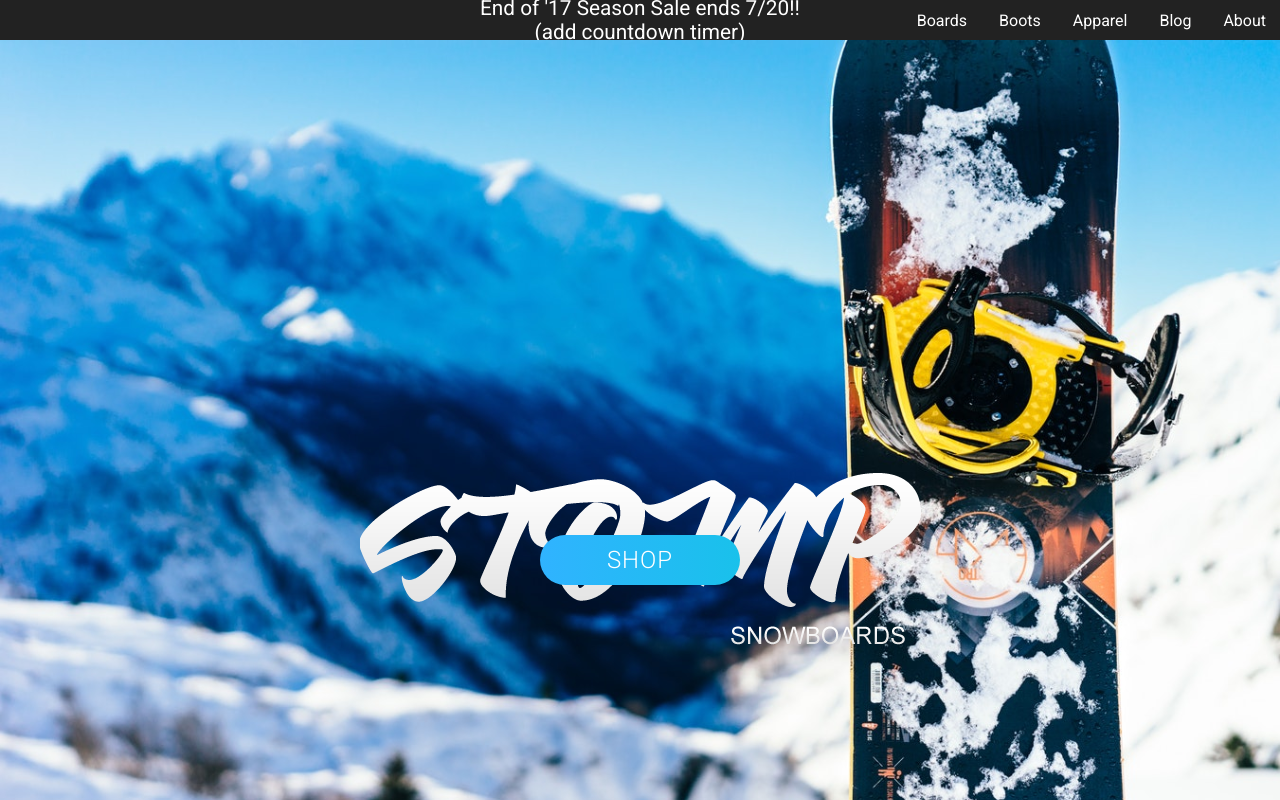
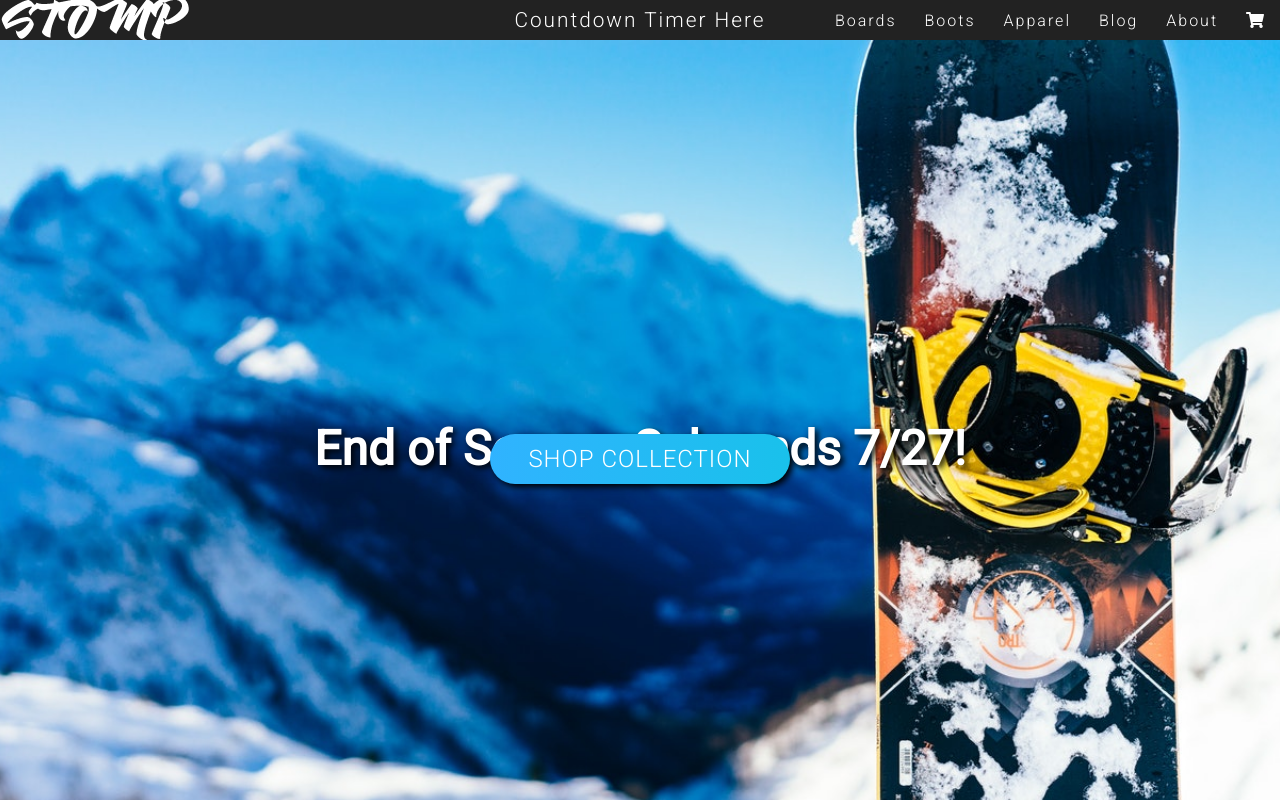
Before and after one commit to 30ozSteak/Snow-Tell, a plain HTML site: page index.html in a window 1280 px wide. Shown: the top 800 px of the page. Drawn offline with nearby package versions, Linux system fonts and the light colour scheme.

Commit message:
First pass through landing page

```diff
--- a/index.html
+++ b/index.html
@@ -4,36 +4,35 @@
   <meta charset="UTF-8">
   <meta name="viewport" content="width=device-width, initial-scale=1.0">
   <meta http-equiv="X-UA-Compatible" content="ie=edge">
-  <link href="https://fonts.googleapis.com/css?family=Roboto:300,400" rel="stylesheet">
+  <link href="https://fonts.googleapis.com/css?family=Roboto:100,300,400" rel="stylesheet">
   <link rel="stylesheet" href="style.css">
-  <title>Document</title>
+  <link rel="stylesheet" href="https://use.fontawesome.com/releases/v5.0.13/css/all.css" integrity="sha384-DNOHZ68U8hZfKXOrtjWvjxusGo9WQnrNx2sqG0tfsghAvtVlRW3tvkXWZh58N9jp" crossorigin="anonymous">
+  <title>Stomp Snowboards</title>
 </head>
 <body>
   <nav class ="sticky-nav">
     <section class = "site-logo">
-      <a href="#" class = "site-logo-sm">STOMP Logo img</a>
+      <img src="img/logo/logo-sm.png" alt="">
     </section>
     <section class = "sale-countdown">
-      <p>End of '17 Season Sale ends 7/20!! (add countdown timer) </p>
+      <p class="sale-timer">Countdown Timer Here</p>
     </section>
     <section class = "main-nav">
-      <a href="#">Boards</a>
-      <a href="#">Boots</a>
-      <a href="#">Apparel</a>
-      <a href="#">Blog</a>
-      <a href="#">About</a>
+      <a href="#">Boards</a><!--Cheap
+      --><a href="#">Boots</a><!--Hack
+      --><a href="#">Apparel</a><!--To
+      --><a href="#">Blog</a><!--Remove
+      --><a href="#">About</a><!--Whitespace
+      --><a href="#" class="view-cart"><i class="fas fa-shopping-cart"></i></a>
     </section>
   </nav>
   <section class ="hero-carousel">
     <section class= "landing-container">
-      <img src="img/logo/logo-lrg.png" class ="logo-actual" alt="">
-      <a href="#" class="shop-button">Shop</a>
+      <h1 class = "brand brand1">End of Season Sale ends 7/27!</h1>
+      <a href="#" class="shop-button">Shop Collection</a>
     </section>
   </section>
-  <script
-  src="https://code.jquery.com/jquery-3.3.1.min.js"
-  integrity="sha256-FgpCb/KJQlLNfOu91ta32o/NMZxltwRo8QtmkMRdAu8="
-  crossorigin="anonymous"></script>
+  <script src="https://code.jquery.com/jquery-3.3.1.min.js"></script>
 <script src="./script.js"></script>
 </body>
 </html>
--- a/style.css
+++ b/style.css
@@ -8,7 +8,8 @@
   margin: 0;
 }
 
-/* ==== navigation bar ==== */
+/* ==== Navigation bar ==== */
+
 .sticky-nav {
   background-color: rgb(34, 34, 34);
   display: grid;
@@ -17,6 +18,8 @@
   align-items: center;
   margin: none;
   overflow: hidden;
+  font-weight: 300;
+  letter-spacing: 2px;
 }
 
 .sale-countdown{
@@ -41,36 +44,41 @@
   background-color: rgb(92, 92, 92);
 }
 
-.sticky {
-  position: fixed;
-  top: 0;
-  width: 100%;
+.view-cart{
+  padding: 5px;
 }
 
-/* ==== logo hidden until scrolled passed landing ==== */
-
-.site-logo-sm{
-  display: none;
+.main-nav i{
+  color: white;
+  transition: 300ms ease-in-out;
 }
 
-/* ==== Landing image ==== */
+.main-nav i:hover{
+  color: #30b3ff;
+  cursor: pointer;
+}
+
+/* ==== Landing Page ==== */
+
+h1{
+  font-size: 3rem;
+}
 
 .hero-carousel{
-  background-image: url("img/hero/hero1.jpeg");
-  background-repeat: no-repeat;
-  background-attachment: fixed;
-  background-position: center;
+  background: no-repeat center fixed url("img/hero/hero1.jpeg");
   background-size: cover;
-  height: 70rem;
+  height: 60rem;
   display: grid;
   grid-column-start: 1fr;
   align-items: center;
   justify-content: center;
+  color: #fff;
 }
 
 .landing-container{
   margin-bottom: 9rem;
   text-align: center;
+  filter: drop-shadow(3px 3px 3px #000);
 }
 
 .shop-button{
@@ -78,7 +86,7 @@
   top: 70%;
   left: 50%;
   transform: translate(-50%, -50%);
-  width: 200px;
+  width: 300px;
   height: 50px;
   text-align: center;
   line-height: 50px;
```
Also changed, not shown: img/hero/hero2.jpeg (added), script.js (line endings or trailing spaces), 3 other files.
